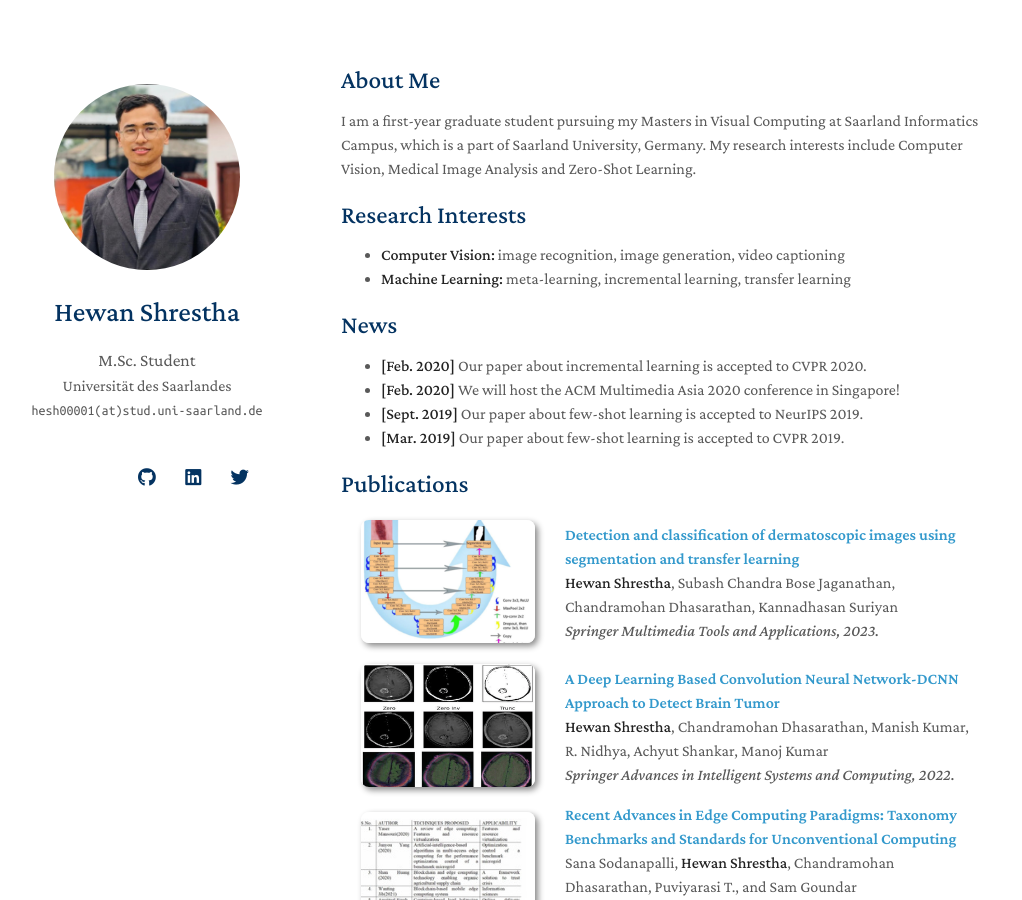
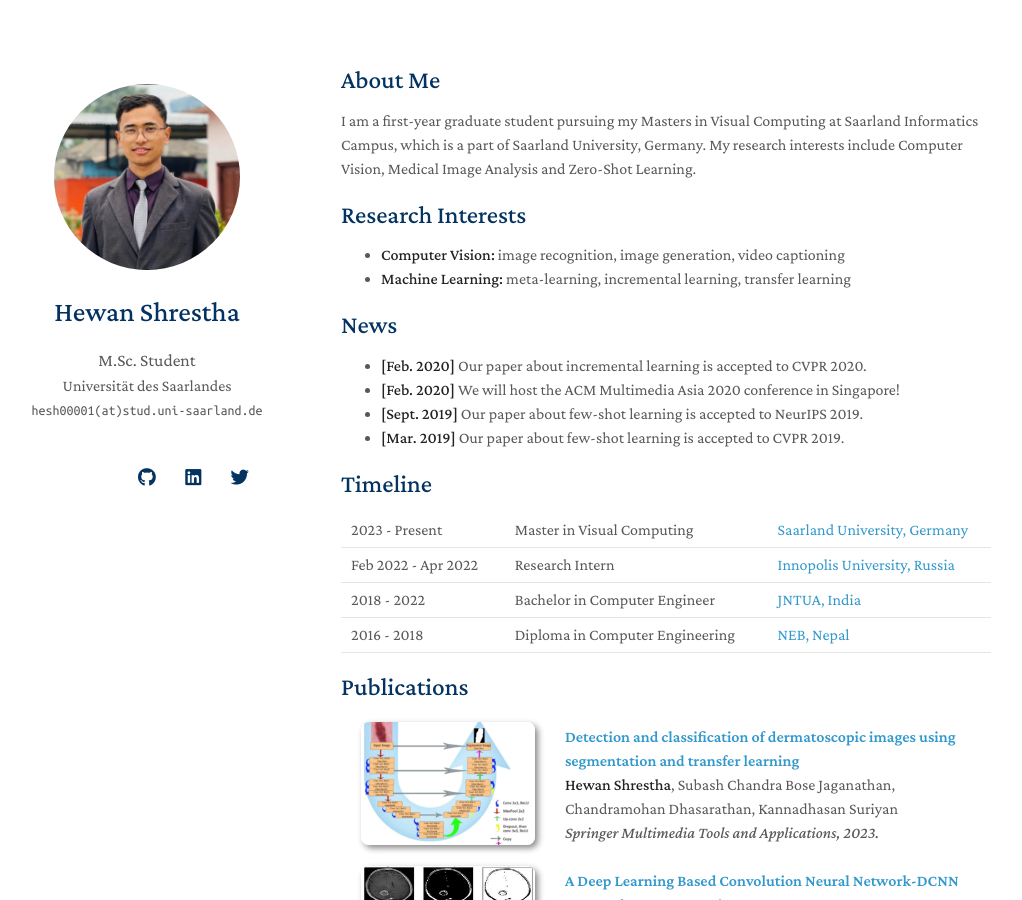
Before and after one commit to hewanshrestha/hewanshrestha.github.io, a Jekyll site: the page built from index.md, in a window 1280 px wide and 900 px high. Shown: the whole window, without its empty margins (129-1151 px from the left). Built offline with Jekyll 4.4.1, drawn with Linux system fonts in a browser that asks for light colours; nearby versions of some CDN libraries; a style sheet for code colours, icons or effects is not loaded; our own code applies the rules of GitHub Pages for plain Markdown files.

Commit message:
Update index.md

```diff
--- a/index.md
+++ b/index.md
@@ -18,6 +18,8 @@
 - **[Sept. 2019]** Our paper about few-shot learning is accepted to NeurIPS 2019.
 - **[Mar. 2019]** Our paper about few-shot learning is accepted to CVPR 2019.
 
+{% include_relative _includes/timeline.md %}
+
 {% include_relative _includes/publications.md %}
 
 {% include_relative _includes/services.md %}
```
